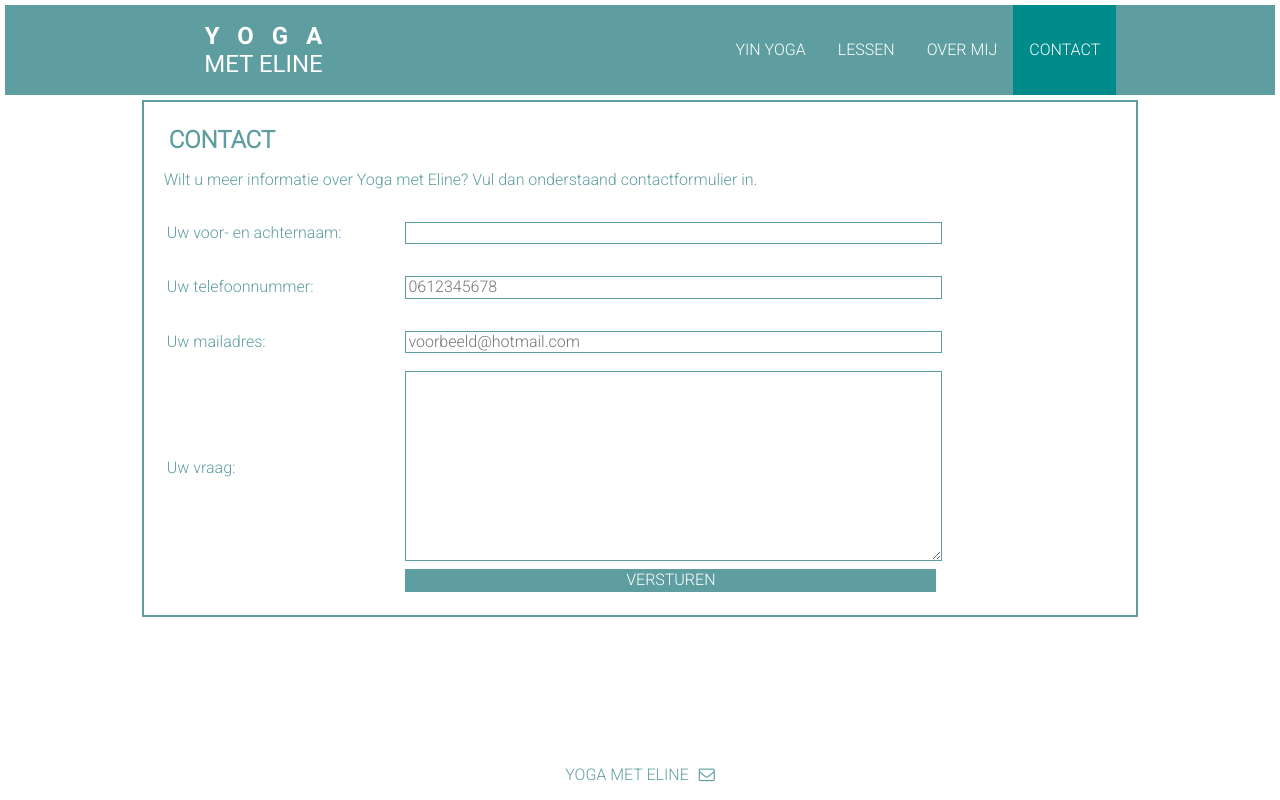
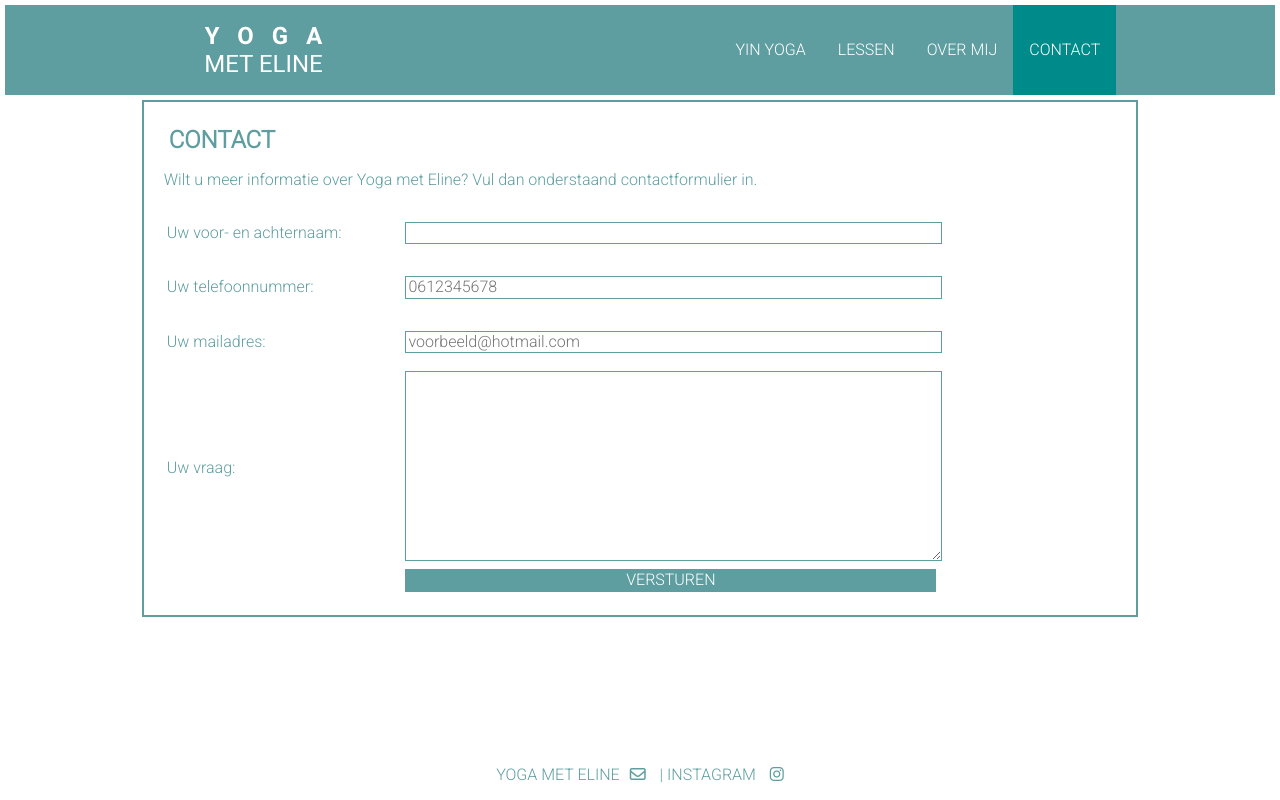
Before and after one commit to MarliesP/ElineNauta.nl, a plain HTML site: page contact.html in a window 1280 px wide. Drawn offline with Linux system fonts and the light colour scheme.

Commit message:
Instagram button update

```diff
--- a/contact.html
+++ b/contact.html
@@ -19,6 +19,7 @@
         <link rel="preconnect" href="https://fonts.gstatic.com" crossorigin>
         <link href="https://fonts.googleapis.com/css2?family=Roboto:wght@300&display=swap" rel="stylesheet">
         <link rel="stylesheet" href="https://cdnjs.cloudflare.com/ajax/libs/font-awesome/4.7.0/css/font-awesome.min.css">
+        <script src="https://kit.fontawesome.com/44a9287253.js" crossorigin="anonymous"></script>
     </head>
 
     <body>
@@ -80,8 +81,8 @@
             </main>
 
             <footer>
-              <p>Yoga met Eline<a href="mailto:hallo@elinenauta.nl"><i class="fa fa-envelope-o"></i></a></p>
-          </footer>
+              <p>Yoga met Eline<a href="mailto:hallo@elinenauta.nl"><i class="fa fa-envelope-o"></i></a> | Instagram <a href="https://instagram.com/yoga.met.eline?igshid=YzAyZWRlMzg="><i class="fa-brands fa-instagram"></i></a></p>
+            </footer>
 
             <script src="main.js"></script>
 
--- a/style.css
+++ b/style.css
@@ -263,8 +263,12 @@ footer > p {
   color: cadetblue;
 }
 
-footer > P > a > .fa {
+footer > P > a > .fa, footer > p > a > .fa-brands {
   padding: 0 10px;
+  color: cadetblue;
+}
+
+.fa-brands fa-instagram-square {
   color: cadetblue;
 }
 
```
Also changed, not shown: lessen.html (+3 -2 lines), overmij.html (+2 -1 lines), yinyoga.html (+2 -1 lines).
